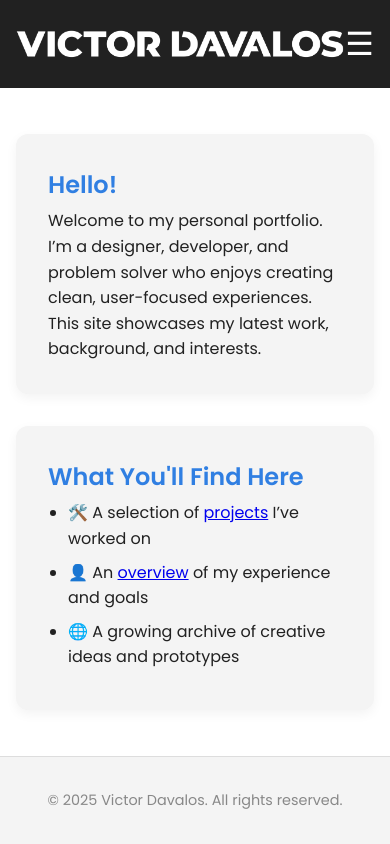
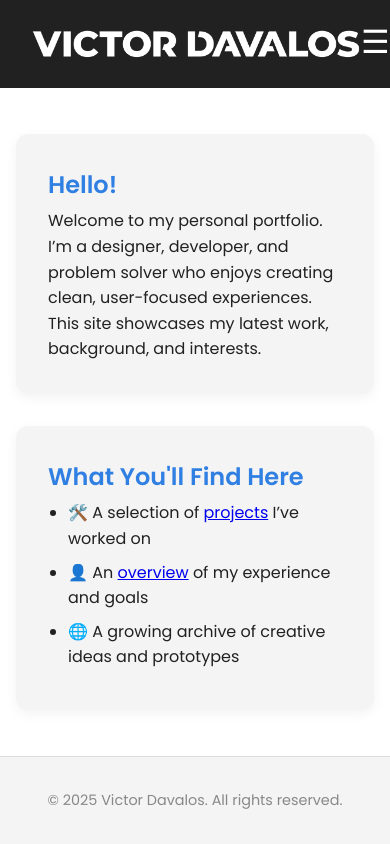
Before and after one commit to Davavalo/portfolio-website, a plain HTML site: page index.html in a window 390 px wide. Drawn offline with Linux system fonts and the light colour scheme.

Commit message:
more header styling
logo link

```diff
--- a/header.html
+++ b/header.html
@@ -1,6 +1,8 @@
 <header class="site-nav">
   <!-- Site Logo -->
+   <a href="index.html" class="logo-link">
   <img src="images/header-logo.png" class="site-logo" alt="Site Logo" />
+  </a>
 
   <!-- Menu Toggle Button (visible on mobile only) -->
   <button class="menu-toggle" aria-label="Toggle menu">☰</button>
--- a/styles.css
+++ b/styles.css
@@ -90,12 +90,18 @@ body.menu-open {
   display: none;
 }
 
+.logo-link {
+  display: flex;
+  align-items: center;
+  text-decoration: none;
+}
+
 .site-nav {
   background-color: #212121;
   display: flex;
   align-items: center;
-  justify-content: space-around;
-  padding: 1.5rem 1rem;
+  justify-content: space-between;
+  padding: 1.5rem 2rem;
   position: relative;
   text-align: center;
   z-index: 1000;
@@ -105,6 +111,7 @@ body.menu-open {
   max-height: 40px;
   width: auto;
   object-fit: contain;
+  display: block;
 }
 
 .menu-toggle {
@@ -114,6 +121,16 @@ body.menu-open {
   font-size: 2rem;
   cursor: pointer;
   z-index: 1001;
+
+  display: flex;
+  align-items: center;
+  justify-content: center;
+
+  padding: 0;
+  margin: 0;
+  line-height: 1;
+  height: 100%; /* ensures full height of parent container */
+  transform: translateY(-2px);
 }
 
 .main-menu {
```
